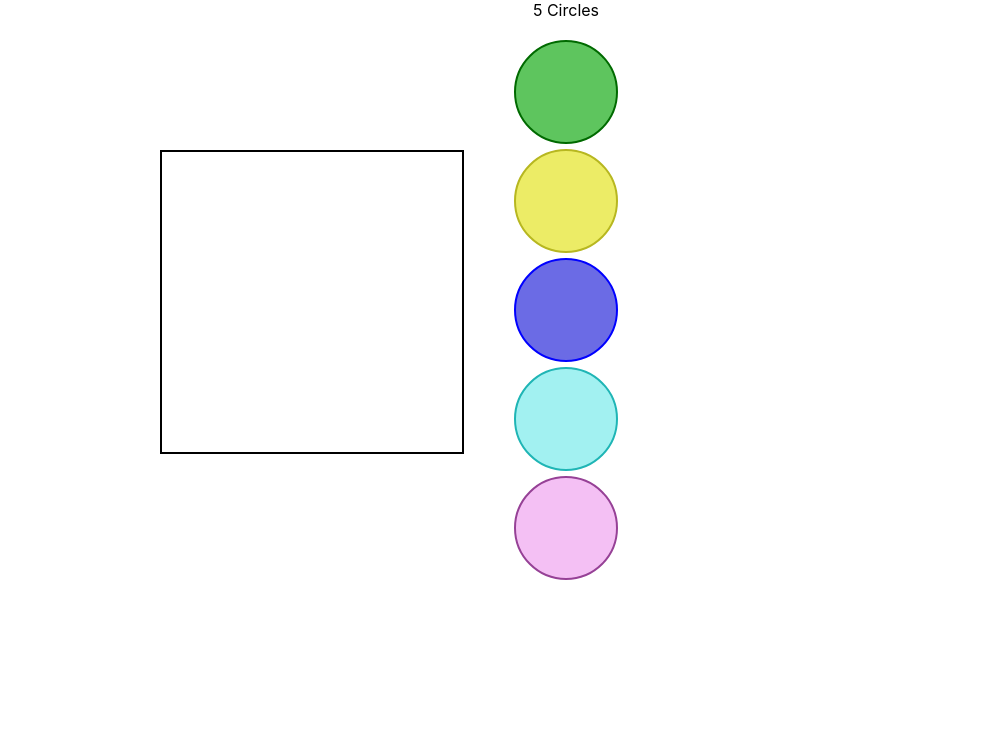
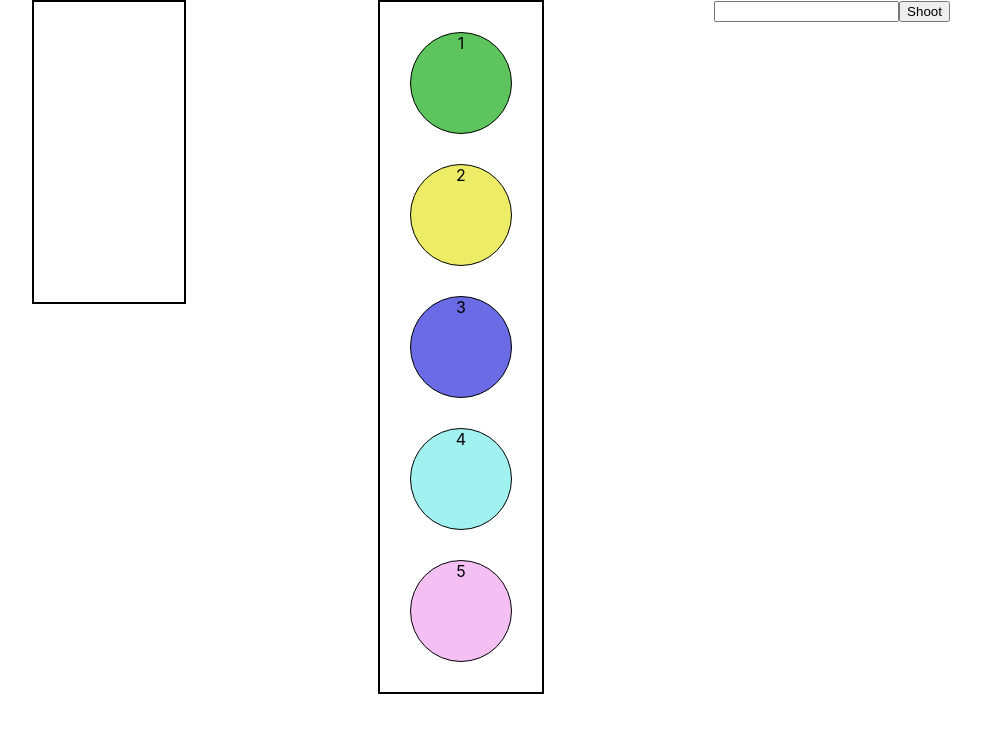
Before and after one commit to bheema-284/syngenta, a React (Vite) app in the folder my_app/: page / in a window 1280 px wide. Shown: the top 732 px of the page, without its empty margins (160-1141 px from the left). Built offline with nearby package versions, Linux system fonts and the light colour scheme.

Commit message:
circles are added to the empty div

```diff
--- a/my_app/src/App.css
+++ b/my_app/src/App.css
@@ -54,3 +54,20 @@
   border-radius: 50%;
   margin-top: 5px;
 }
+
+.box {
+  min-width: 150px;
+  margin-top: 00px;
+  margin-left: 15%;
+  min-height: 300px;
+  float: left;
+  border: black 2px solid;
+}
+.balls {
+  width: 100px;
+  height: 100px;
+  border-radius: 50%;
+  border: 1.5px solid ;
+  margin: 30px;
+  text-align: center;
+}
--- a/my_app/src/components/Circles.jsx
+++ b/my_app/src/components/Circles.jsx
@@ -2,33 +2,60 @@ import '../App.css';
   import { useState } from 'react';
   export const Circles = () => {
     const [value, setValue] = useState('');
-  const [visible, toggleVisible] = useState(false);
-
+    const [visible, toggleVisible] = useState([]);
+    const circles = [
+      { id: 1, color: 'rgb(94, 197, 94)' },
+      { id: 2, color: 'rgb(236, 236, 102)' },
+      { id: 3, color: 'rgb(107, 107, 229)' },
+      { id: 4, color: 'rgb(162, 241, 241)' },
+      { id: 5, color: 'rgb(244, 192, 244)' },
+    ];
     return (
-    <div className="div">
-      <div className="ediv"></div>
       <div>
-        5 Circles
+        <input
+          type="number"
+          onChange={(e) => {
+            setValue(e.target.value);
+          }}
+        />
+        <button
+          onClick={() => {
+            if ([1, 2, 3, 4, 5].includes(+value)) {
+              toggleVisible([...visible, Number(value)]);
+            }
+          }}>
+          Shoot
+        </button>
+        <div className="box">
+          {circles.map((e) =>
+            visible.includes(e.id) ? (
               <div
-          onClick={() => toggleVisible(!visible)}
-          id="1"
-          className="one"></div>
+                onClick={(el) => {
+                  const filter = visible.filter((el) => el !== e.id);
+                  console.log(filter);
+                  toggleVisible(filter);
+                }}
+                style={{ background: e.color }}
+                className="balls">
+                {e.id}
+              </div>
+            ) : null,
+          )}
+        </div>
+        <div className="box">
+          {circles.map((e) =>
+            !visible.includes(e.id) ? (
               <div
-          id="2"
-          onClick={() => toggleVisible(!visible)}
-          className="two"></div>
-        <div
-          id="3"
-          onClick={() => toggleVisible(!visible)}
-          className="three"></div>
-        <div
-          id="4"
-          onClick={() => toggleVisible(!visible)}
-          className="four"></div>
-        <div
-          id="5"
-          onClick={() => toggleVisible(!visible)}
-          className="five"></div>
+                onClick={(el) => {
+                  toggleVisible([...visible, e.id]);
+                  console.log(visible);
+                }}
+                style={{ background: e.color }}
+                className="balls">
+                {e.id}
+              </div>
+            ) : null,
+          )}
         </div>
       </div>
     );
```
Lines whose indentation alone changed are shown as unchanged.
